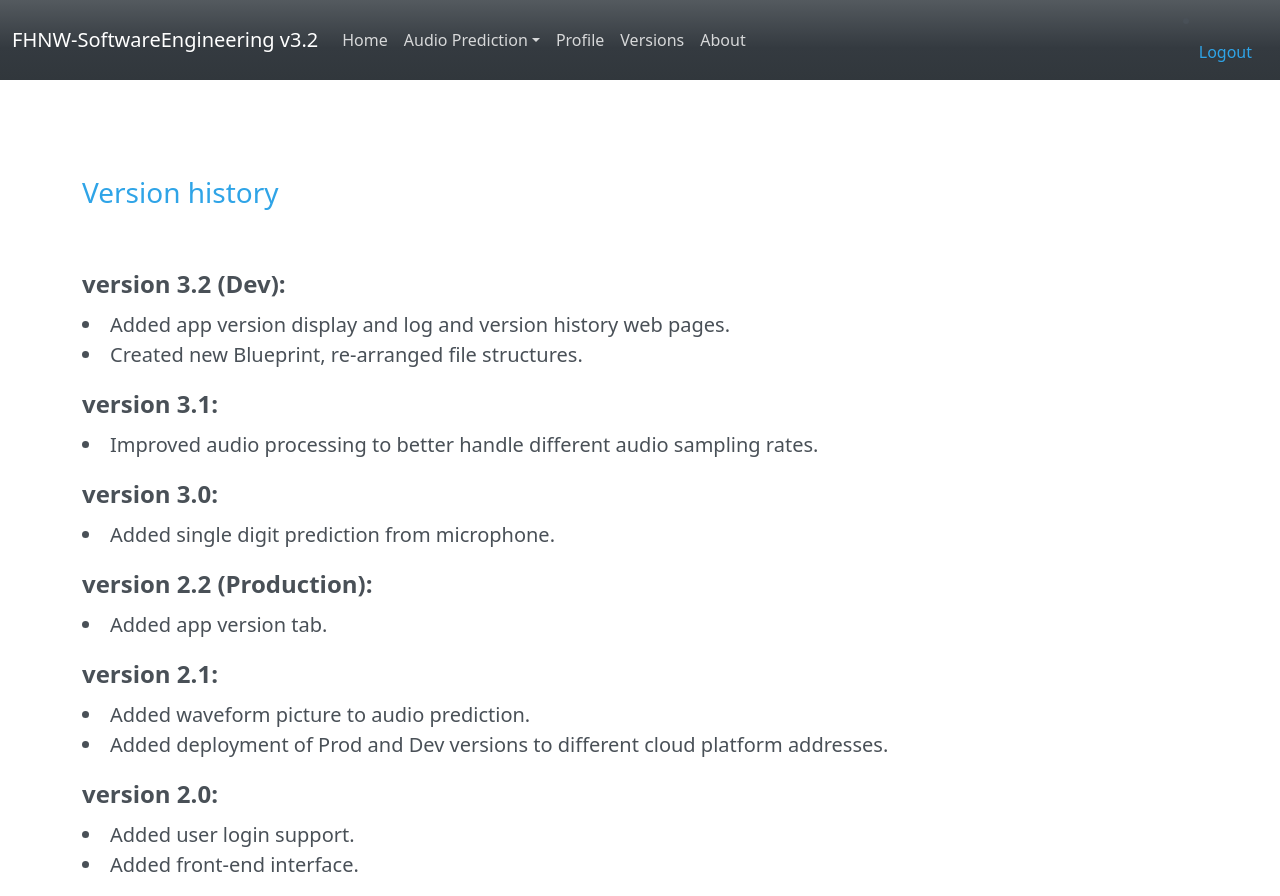
After one commit to olivier-2018/SoftwareEngg_project, a Flask app: page /ver_history in a window 1280 px wide. The commit adds this page. Run offline with Flask 2, Linux system fonts and the light colour scheme; the visitor is signed in with stand-in values (Sample User, id 1); some libraries are stand-ins or nearby versions.

Commit message:
added version to frontend and version history tab

```diff
--- a/src_api/__init__.py
+++ b/src_api/__init__.py
@@ -56,10 +56,12 @@ def create_app():
     # Importing routes
     from .views import views
     from .auth import auth
+    from .misc import misc
     from .models import User
 
     app.register_blueprint(views, url_prefix="/")
     app.register_blueprint(auth, url_prefix="/")
+    app.register_blueprint(misc, url_prefix="/")
     app.logger.info("Blueprints registered.")
 
     # Initializing database file if needed
--- /dev/null
+++ b/src_api/misc.py
@@ -0,0 +1,54 @@
+from flask import Blueprint, flash, render_template
+from flask_login import current_user, login_required
+from flask import current_app
+
+misc = Blueprint("misc", __name__)
+
+
+@misc.route("/home")
+@misc.route("/")
+def home():
+    """Makes a digit prediction by uploading a wav file using the audio MNIST ML model
+
+    Returns:
+        [render_template]: Render template object with prediction variable (int)
+    """
+    if not current_user.is_authenticated:
+        flash("Please log in to access full app functionality !", category="error")
+        return render_template("home.html", user=None)
+    else:
+        return render_template("home.html", user=current_user)
+
+
+@misc.route("/profile", methods=["GET"])
+@login_required
+def profile():
+    current_app.logger.info("Redirected to profile page.")
+    return render_template("profile.html", user=current_user)
+
+
+@misc.route("/logfile", methods=["GET"])
+@login_required
+def get_logfile():
+    current_app.logger.info("Redirected to logfile page.")
+    return render_template("logfile.html", user=current_user, filename="app.log")
+
+
+@misc.route("/ver_history", methods=["GET"])
+@login_required
+def get_ver_history():
+    current_app.logger.info("Redirected to ver_history page.")
+    return render_template(
+        "ver_history.html",
+        user=current_user,
+    )
+
+
+@misc.route("/about")
+def about():
+    current_app.logger.info("Redirected to about page.")
+
+    if not current_user.is_authenticated:
+        return render_template("about.html", user=None)
+    else:
+        return render_template("about.html", user=current_user)
--- a/static/js/app.js
+++ b/static/js/app.js
@@ -122,7 +122,7 @@ function createDownloadLink(blob) {
 	var li = document.createElement('li');
 	var link = document.createElement('a');
 
-	//name of .wav file to use during upload and download (without extendion)
+	//name of .wav file to use during upload and download (without extension)
 	var filename = new Date().toISOString();
 
 	//add controls to the <audio> element
@@ -156,7 +156,7 @@ function createDownloadLink(blob) {
 		  };
 		  var fd=new FormData();
 		  fd.append("audio_data",blob, filename);
-		  xhr.open("POST","upload.php",true);
+		  xhr.open("POST","static/php/upload.php",true);
 		  xhr.send(fd);
 	})
 	li.appendChild(document.createTextNode (" "))//add a space in between
--- a/templates/base.html
+++ b/templates/base.html
@@ -29,7 +29,7 @@
   <body>
     <nav class="navbar navbar-expand-lg navbar-dark bg-dark">
       <div class="container-fluid">
-        <a class="navbar-brand" href="#">FHNW-SoftwareEngineering</a>
+        <a class="navbar-brand" href="#">FHNW-SoftwareEngineering v3.2</a>
 
         <button class="navbar-toggler" type="button" data-bs-toggle="collapse"
         data-bs-target="#navbarColor02" aria-controls="navbarColor02" aria-expanded="false" aria-label="Toggle navigation">
@@ -61,6 +61,14 @@
 
             <li class="nav-item">
               <a class="nav-item nav-link" id="profile" href="/profile">Profile</a>
+            </li>
+
+            <!-- <li class="nav-item">
+              <a class="nav-item nav-link" id="log" href="/logfile">Logfile</a>
+            </li> -->
+
+            <li class="nav-item">
+              <a class="nav-item nav-link" id="version" href="/ver_history">Versions</a>
             </li>
 
             {% endif %}
--- /dev/null
+++ b/templates/ver_history.html
@@ -0,0 +1,64 @@
+{% extends "base.html" %}
+{% block title %}Version history{% endblock %}
+
+{% block content%}
+<style>
+  .center {
+    display: block;
+    margin-left: auto;
+    margin-right: auto;
+    width: 70%;
+  }
+</style>
+
+<br /><br /><br /><br />
+<h3 align="left">Version history</h3>
+<br /><br />
+
+<legend><b>version 3.2 (Dev):</b></legend>
+<figure>
+  <blockquote class="blockquote">
+    <li>Added app version display and log and version history web pages.</li>
+    <li>Created new Blueprint, re-arranged file structures.</li>
+  </blockquote>
+</figure>
+
+<legend><b>version 3.1:</b></legend>
+<figure>
+  <blockquote class="blockquote">
+    <li>Improved audio processing to better handle different audio sampling rates.</li>
+  </blockquote>
+</figure>
+
+<legend><b>version 3.0:</b></legend>
+<figure>
+  <blockquote class="blockquote">
+    <li>Added single digit prediction from microphone.</li>
+  </blockquote>
+</figure>
+
+<legend><b>version 2.2 (Production):</b></legend>
+<figure>
+  <blockquote class="blockquote">
+    <li>Added app version tab.</li>
+  </blockquote>
+</figure>
+
+<legend><b>version 2.1:</b></legend>
+<figure>
+  <blockquote class="blockquote">
+    <li>Added waveform picture to audio prediction.</li>
+    <li>Added deployment of Prod and Dev versions to different cloud platform addresses.</li>
+  </blockquote>
+</figure>
+
+<legend><b>version 2.0:</b></legend>
+<figure>
+  <blockquote class="blockquote">
+    <li>Added user login support.</li>
+    <li>Added front-end interface.</li>
+  </blockquote>
+</figure>
+
+
+{% endblock %}
```
Also changed, not shown: templates/logfile.html (added, +24 -0 lines), 2 other files.
